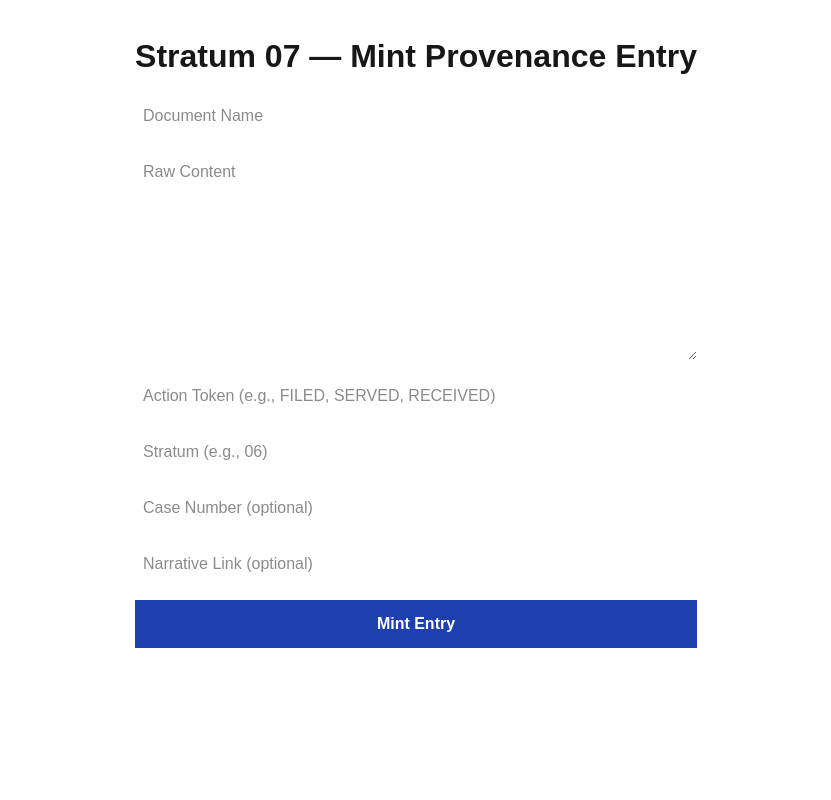
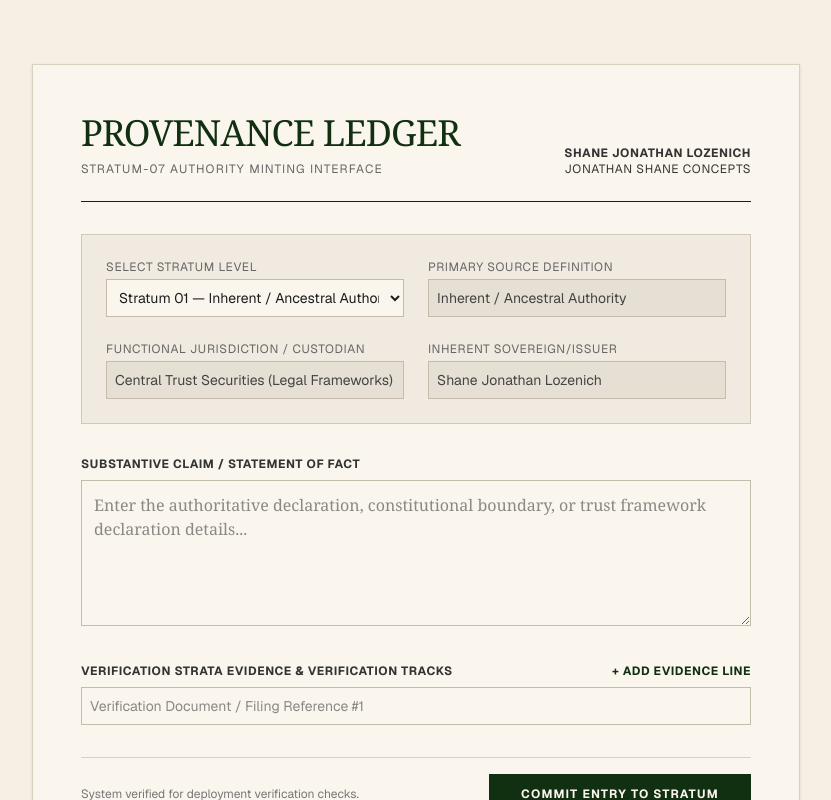
Before and after one commit to sjlozenich-1126/stratigraphic-authority-ledger, a Next.js app: page /stratum-07 in a window 1280 px wide. Shown: the top 800 px of the page, without its empty margins (224-1055 px from the left). Built offline with nearby package versions, Linux system fonts and the light colour scheme.

Commit message:
updated stratum 07

```diff
--- a/app/stratum-07/page.tsx
+++ b/app/stratum-07/page.tsx
@@ -1,152 +1,221 @@
 "use client";
 
-import { useState } from "react";
+import React, { useState } from 'react';
 
-type MintFormData = {
-  documentName: string;
-  rawContent: string;
-  actionToken: string;
-  stratum: string;
-  caseNumber?: string;
-  narrativeLink?: string;
+export default function MintLedgerEntry() {
+  const [formData, setFormData] = useState({
+    stratum: '01',
+    source: 'Inherent / Ancestral Authority',
+    owner: 'Shane Jonathan Lozenich',
+    concept: 'Jonathan Shane Concepts',
+    framework: 'Central Trust Securities (Legal Frameworks)',
+    claim: '',
+    evidence: ['']
+  });
+  const [status, setStatus] = useState({ type: '', message: '' });
+
+  // Dynamically switches institutional anchors based on selected Stratum level
+  const handleStratumChange = (e: React.ChangeEvent<HTMLSelectElement>) => {
+    const val = e.target.value;
+    let source = '';
+    let framework = '';
+
+    switch (val) {
+      case '01':
+        source = 'Inherent / Ancestral Authority';
+        framework = 'Central Trust Securities (Legal/Sovereignty)';
+        break;
+      case '02':
+        source = 'Constitutional / Organic Law';
+        framework = 'Central Trust Securities (Constitutional Boundaries)';
+        break;
+      case '03':
+        source = 'Statutory / Legislative Framework';
+        framework = 'Central Trust Securities (Statutory Boundaries)';
+        break;
+      case '04':
+        source = 'Administrative / Portal Regulations';
+        framework = 'Central Trust Securities (Procedural Rules)';
+        break;
+      case '05':
+        source = 'Custodial Trust Certificate Authority';
+        framework = 'Fiducia Centrale (Financial Custody / Asset Trust)';
+        break;
+      default:
+        source = 'System Log / Dynamic Entry';
+        framework = 'Jonathan Shane Concepts';
+    }
+
+    setFormData({ ...formData, stratum: val, source, framework });
   };
 
-export default function Stratum07Page() {
-  const [documentName, setDocumentName] = useState("");
-  const [rawContent, setRawContent] = useState("");
-  const [actionToken, setActionToken] = useState("");
-  const [stratum, setStratum] = useState("");
-  const [caseNumber, setCaseNumber] = useState("");
-  const [narrativeLink, setNarrativeLink] = useState("");
-
-  const [mintedEntry, setMintedEntry] = useState<any>(null);
-  const [loading, setLoading] = useState(false);
-
-  async function handleSubmit(e: React.FormEvent) {
-    e.preventDefault();
-    setLoading(true);
-
-    const formData: MintFormData = {
-      documentName,
-      rawContent,
-      actionToken,
-      stratum,
-      caseNumber,
-      narrativeLink,
+  const handleEvidenceChange = (index: number, value: string) => {
+    const updatedEvidence = [...formData.evidence];
+    updatedEvidence[index] = value;
+    setFormData({ ...formData, evidence: updatedEvidence });
   };
 
-    const res = await fetch("/api/mint", {
-      method: "POST",
-      headers: { "Content-Type": "application/json" },
+  const addEvidenceField = () => {
+    setFormData({ ...formData, evidence: [...formData.evidence, ''] });
+  };
+
+  const handleSubmit = async (e: React.FormEvent) => {
+    e.preventDefault();
+    setStatus({ type: 'loading', message: 'Recording entry into provenance engine...' });
+
+    try {
+      // Corrected to target your absolute central API path
+      const response = await fetch('/api/ledger', {
+        method: 'POST',
+        headers: { 'Content-Type': 'application/json' },
         body: JSON.stringify({
-        document_name: formData.documentName,
-        raw_content: formData.rawContent,
-        action_token: formData.actionToken,
-        stratum: formData.stratum,
-        case_number: formData.caseNumber,
-        narrative_link: formData.narrativeLink,
+          ...formData,
+          evidence: formData.evidence.filter(item => item.trim() !== ''),
+          timestamp: new Date().toISOString()
         }),
       });
 
-    const data = await res.json();
-    setMintedEntry(data);
-    setLoading(false);
+      const data = await response.json();
+
+      if (response.ok && data.success) {
+        setStatus({ type: 'success', message: 'Entry successfully committed to public/audit_ledger.json' });
+        setFormData({ ...formData, claim: '', evidence: [''] });
+      } else {
+        throw new Error(data.error || 'Failed to commit entry');
       }
+    } catch (error: any) {
+      setStatus({ type: 'error', message: `Error: ${error.message || 'Connection failed.'}` });
+    }
+  };
 
   return (
-    <div style={{ padding: "2rem", maxWidth: "800px", margin: "0 auto" }}>
-      <h1 style={{ fontSize: "2rem", fontWeight: "bold", marginBottom: "1rem" }}>
-        Stratum 07 — Mint Provenance Entry
-      </h1>
+    <div className="min-h-screen bg-[#F5EFE4] text-[#1C1C1C] font-serif p-8 md:p-16 flex justify-center">
+      <div className="max-w-3xl w-full border border-[#D9D1C0] p-12 bg-[#FAF6EE] shadow-sm relative">
 
-      <form
-        onSubmit={handleSubmit}
-        style={{ display: "flex", flexDirection: "column", gap: "1rem" }}
+        {/* Institutional Header Block */}
+        <div className="border-b border-[#1C1C1C] pb-6 mb-8 flex justify-between items-end">
+          <div>
+            <h1 className="text-4xl font-normal tracking-tight text-[#112F11]">PROVENANCE LEDGER</h1>
+            <p className="font-sans text-xs tracking-widest text-[#666] uppercase mt-2">
+              Stratum-07 Authority Minting Interface
+            </p>
+          </div>
+          <div className="text-right font-sans text-xs tracking-wider text-[#333]">
+            <div className="font-bold">SHANE JONATHAN LOZENICH</div>
+            <div>JONATHAN SHANE CONCEPTS</div>
+          </div>
+        </div>
+
+        {/* Status Reporting Panel */}
+        {status.message && (
+          <div className={`font-sans text-sm p-4 mb-6 border ${
+            status.type === 'success' ? 'bg-[#E2ECE2] border-[#ADC4AD] text-[#1E3B1E]' :
+            status.type === 'error' ? 'bg-[#F2E2E2] border-[#C4ADAD] text-[#3B1E1E]' :
+            'bg-[#EAE6DD] border-[#D1CAB8] text-[#555]'
+          }`}>
+            {status.message}
+          </div>
+        )}
+
+        <form onSubmit={handleSubmit} className="space-y-8 font-sans text-sm">
+
+          {/* Automatically Mapped Metadata Framework */}
+          <div className="grid grid-cols-1 md:grid-cols-2 gap-6 bg-[#F0EAE0] p-6 border border-[#D1CAB8]">
+            <div>
+              <label className="block text-xs uppercase tracking-wider text-[#666] mb-1">Select Stratum Level</label>
+              <select
+                value={formData.stratum}
+                onChange={handleStratumChange}
+                className="w-full p-2 bg-[#FAF6EE] border border-[#C4BBAA] rounded-none focus:outline-none focus:border-[#1C1C1C]"
               >
+                <option value="01">Stratum 01 — Inherent / Ancestral Authority</option>
+                <option value="02">Stratum 02 — Constitutional / Organic Law</option>
+                <option value="03">Stratum 03 — Statutory / Legislative Framework</option>
+                <option value="04">Stratum 04 — Administrative / Portal Regulations</option>
+                <option value="05">Stratum 05 — Custodial Trust Framework</option>
+              </select>
+            </div>
+
+            <div>
+              <label className="block text-xs uppercase tracking-wider text-[#666] mb-1">Primary Source Definition</label>
+              <input type="text" value={formData.source} readOnly className="w-full p-2 bg-[#E6DFD3] text-[#444] border border-[#C4BBAA] rounded-none cursor-not-allowed" />
+            </div>
+
+            <div>
+              <label className="block text-xs uppercase tracking-wider text-[#666] mb-1">Functional Jurisdiction / Custodian</label>
+              <input type="text" value={formData.framework} readOnly className="w-full p-2 bg-[#E6DFD3] text-[#444] border border-[#C4BBAA] rounded-none cursor-not-allowed" />
+            </div>
+
+            <div>
+              <label className="block text-xs uppercase tracking-wider text-[#666] mb-1">Inherent Sovereign/Issuer</label>
+              <input type="text" value={formData.owner} readOnly className="w-full p-2 bg-[#E6DFD3] text-[#444] border border-[#C4BBAA] rounded-none cursor-not-allowed" />
+            </div>
+          </div>
+
+          {/* Substantive Claim Entry */}
+          <div>
+            <label className="block text-xs uppercase tracking-wider text-[#333] font-bold mb-2">
+              Substantive Claim / Statement of Fact
+            </label>
+            <textarea
+              required
+              rows={5}
+              value={formData.claim}
+              onChange={(e) => setFormData({ ...formData, claim: e.target.value })}
+              placeholder="Enter the authoritative declaration, constitutional boundary, or trust framework declaration details..."
+              className="w-full p-3 bg-[#FAF6EE] border border-[#C4BBAA] rounded-none focus:outline-none focus:border-[#1C1C1C] font-serif text-base text-[#1C1C1C]"
+            />
+          </div>
+
+          {/* Verification Strata Evidence Tracks */}
+          <div>
+            <div className="flex justify-between items-center mb-2">
+              <label className="block text-xs uppercase tracking-wider text-[#333] font-bold">
+                Verification Strata Evidence & Verification Tracks
+              </label>
+              <button
+                type="button"
+                onClick={addEvidenceField}
+                className="text-xs text-[#112F11] hover:underline font-bold uppercase tracking-wider"
+              >
+                + Add Evidence Line
+              </button>
+            </div>
+
+            <div className="space-y-2">
+              {formData.evidence.map((item, index) => (
                 <input
+                  key={index}
                   type="text"
-          placeholder="Document Name"
-          value={documentName}
-          onChange={(e) => setDocumentName(e.target.value)}
-          required
-          style={{ padding: "0.5rem" }}
+                  value={item}
+                  onChange={(e) => handleEvidenceChange(index, e.target.value)}
+                  placeholder={`Verification Document / Filing Reference #${index + 1}`}
+                  className="w-full p-2 bg-[#FAF6EE] border border-[#C4BBAA] rounded-none focus:outline-none focus:border-[#1C1C1C]"
                 />
+              ))}
+            </div>
+          </div>
 
-        <textarea
-          placeholder="Raw Content"
-          value={rawContent}
-          onChange={(e) => setRawContent(e.target.value)}
-          required
-          rows={8}
-          style={{ padding: "0.5rem" }}
-        />
-
-        <input
-          type="text"
-          placeholder="Action Token (e.g., FILED, SERVED, RECEIVED)"
-          value={actionToken}
-          onChange={(e) => setActionToken(e.target.value)}
-          required
-          style={{ padding: "0.5rem" }}
-        />
-
-        <input
-          type="text"
-          placeholder="Stratum (e.g., 06)"
-          value={stratum}
-          onChange={(e) => setStratum(e.target.value)}
-          required
-          style={{ padding: "0.5rem" }}
-        />
-
-        <input
-          type="text"
-          placeholder="Case Number (optional)"
-          value={caseNumber}
-          onChange={(e) => setCaseNumber(e.target.value)}
-          style={{ padding: "0.5rem" }}
-        />
-
-        <input
-          type="text"
-          placeholder="Narrative Link (optional)"
-          value={narrativeLink}
-          onChange={(e) => setNarrativeLink(e.target.value)}
-          style={{ padding: "0.5rem" }}
-        />
-
+          {/* Form Actions */}
+          <div className="pt-4 border-t border-[#D9D1C0] flex justify-between items-center">
+            <span className="text-xs text-[#777] font-sans">
+              System verified for deployment verification checks.
+            </span>
             <button
               type="submit"
-          disabled={loading}
-          style={{
-            padding: "0.75rem",
-            background: "#1e40af",
-            color: "white",
-            border: "none",
-            cursor: "pointer",
-            fontWeight: "bold",
-          }}
+              className="bg-[#112F11] text-[#FAF6EE] hover:bg-[#224422] px-8 py-3 rounded-none uppercase tracking-widest text-xs font-bold transition-colors"
             >
-          {loading ? "Minting..." : "Mint Entry"}
+              Commit Entry to Stratum
             </button>
+          </div>
         </form>
 
-      {mintedEntry && (
-        <div
-          style={{
-            marginTop: "2rem",
-            padding: "1rem",
-            border: "1px solid #ccc",
-          }}
-        >
-          <h2 style={{ fontSize: "1.5rem", marginBottom: "1rem" }}>
-            Minted Entry
-          </h2>
-          <pre style={{ whiteSpace: "pre-wrap" }}>
-            {JSON.stringify(mintedEntry, null, 2)}
-          </pre>
+        {/* Institutional Footer Accents */}
+        <div className="mt-12 pt-6 border-t border-[#D9D1C0] flex justify-between items-center text-[10px] font-sans tracking-widest text-[#888] uppercase">
+          <div>Fiducia Centrale // Capital Systems Custody</div>
+          <div>Central Trust Securities // Legal Stratum Verification</div>
         </div>
-      )}
+      </div>
     </div>
   );
 }
--- a/provenance_ledger.json
+++ b/provenance_ledger.json
@@ -1,3 +1,15 @@
 {
-  "entries": []
+  "entries": [
+    {
+      "stratum": "01",
+      "source": "Inherent / Ancestral Authority",
+      "claim": "Lineal descent from the Hohenstein–Nixon lineage that funded and architected early American financial and institutional infrastructure.",
+      "evidence": [
+        "Declaration of Authority and Revocation of Illegitimate Governance (UN Geneva, 2025)",
+        "Family sovereignty dossier (Hohenstein–Nixon–Orcutt lineage)",
+        "Notice of Supplemental Authority: Biometric Verification of Sovereign Identity (U.S. Court of Federal Claims, 2026)"
+      ],
+      "timestamp": "2026-06-04T15:06:29.937Z"
+    }
+  ]
 }
```
Also changed, not shown: app/api/mint/route.ts (deleted, +0 -21 lines), app/ledger/mint/route.ts (added, +47 -0 lines). Lines whose indentation alone changed are shown as unchanged.
